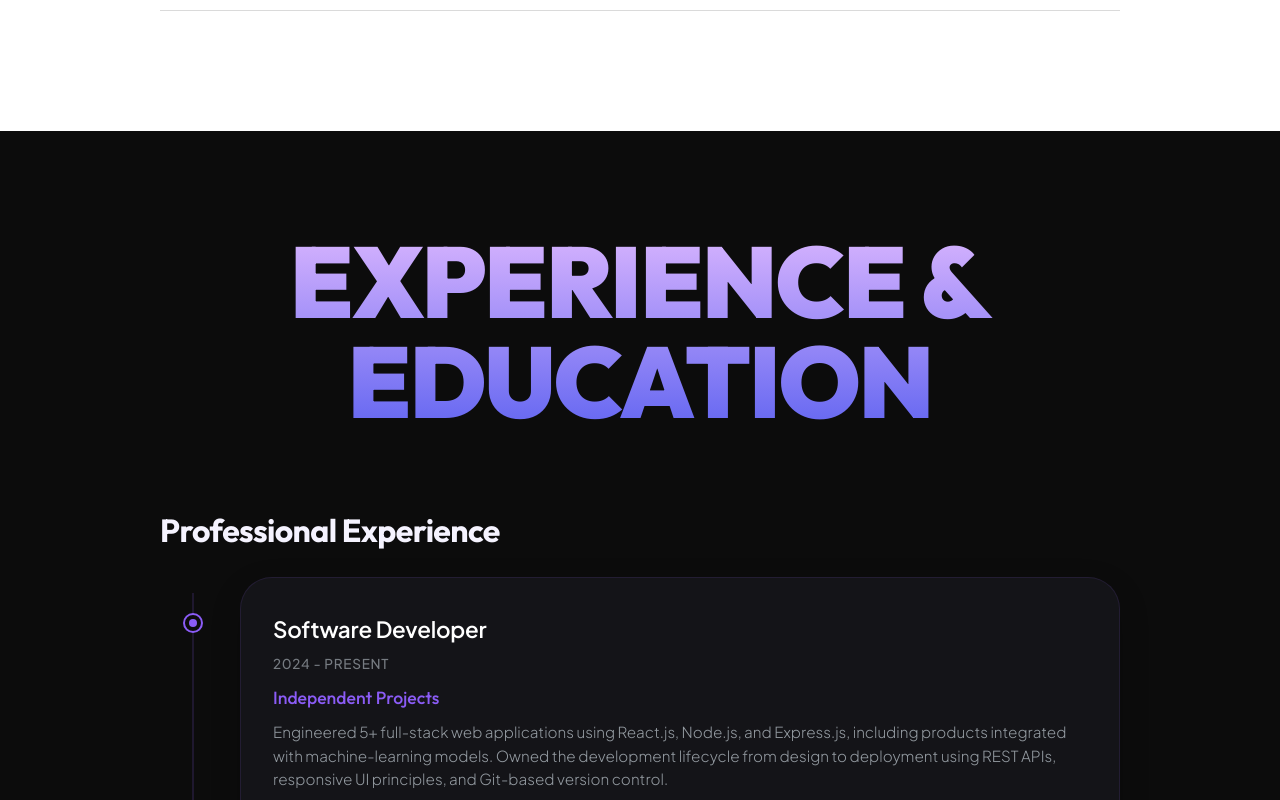
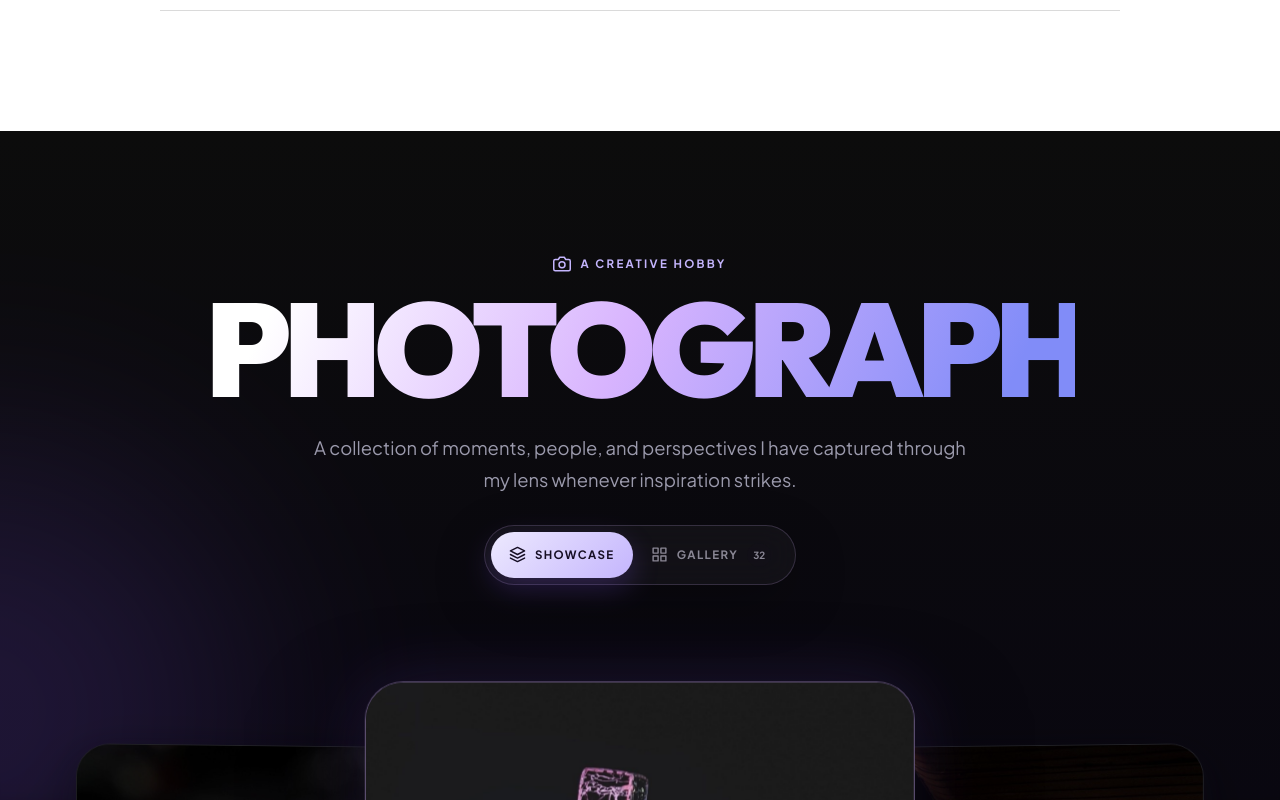
Before and after one commit to smrutiparhi/Smruti_Parhi, a React (Vite) app: page / in a window 1280 px wide. Shown: the part 3180-3980 px from the top of the page. Built offline with nearby package versions, Linux system fonts and the light colour scheme.

Commit message:
Move photography section after services

```diff
--- a/src/App.jsx
+++ b/src/App.jsx
@@ -15,8 +15,8 @@ function App() {
       <Hero />
       <About />
       <Skills />
+      <Photography />
       <Education />
-      <Photography />
       <Projects />
       <Contact />
     </main>
```
